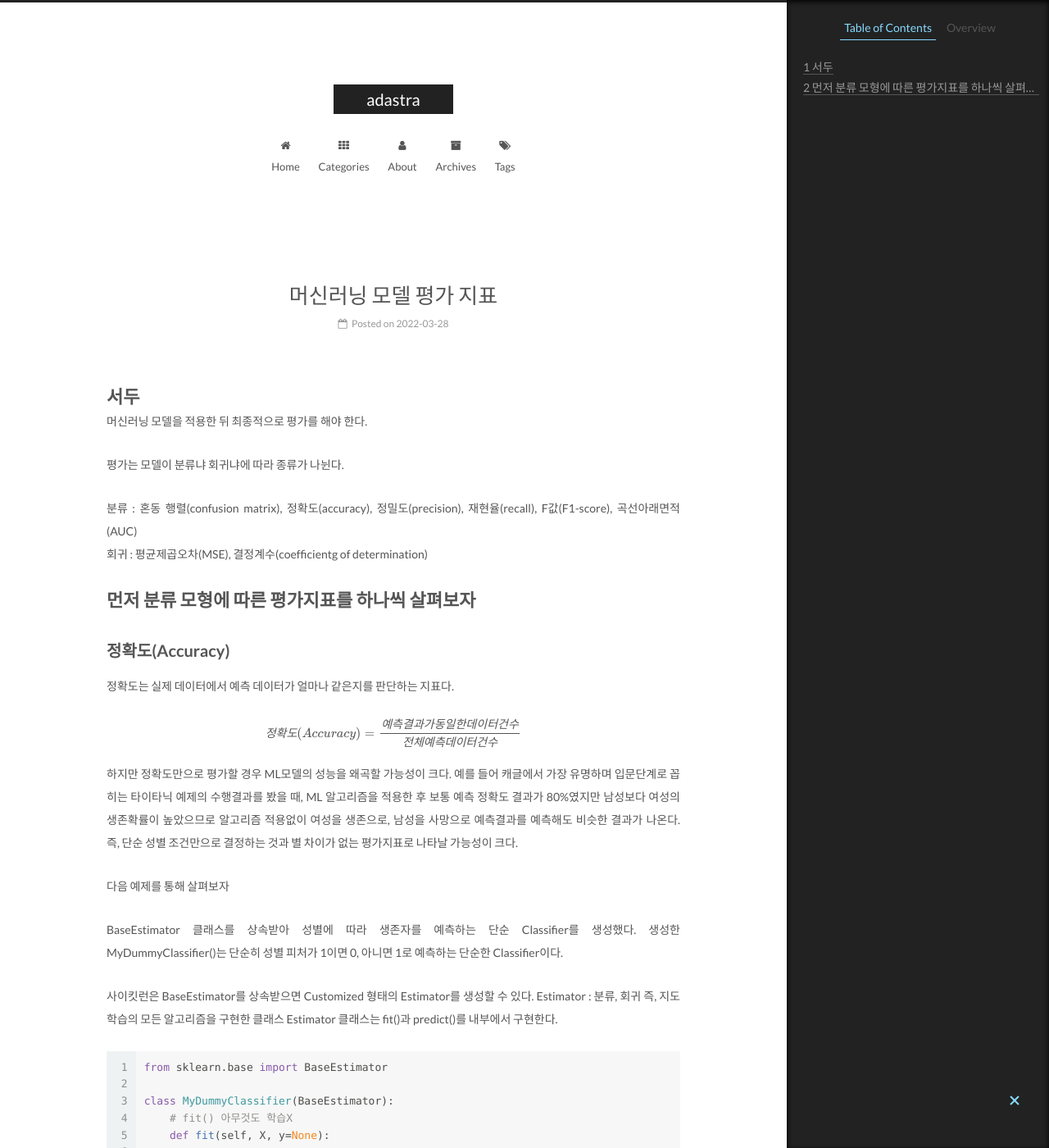
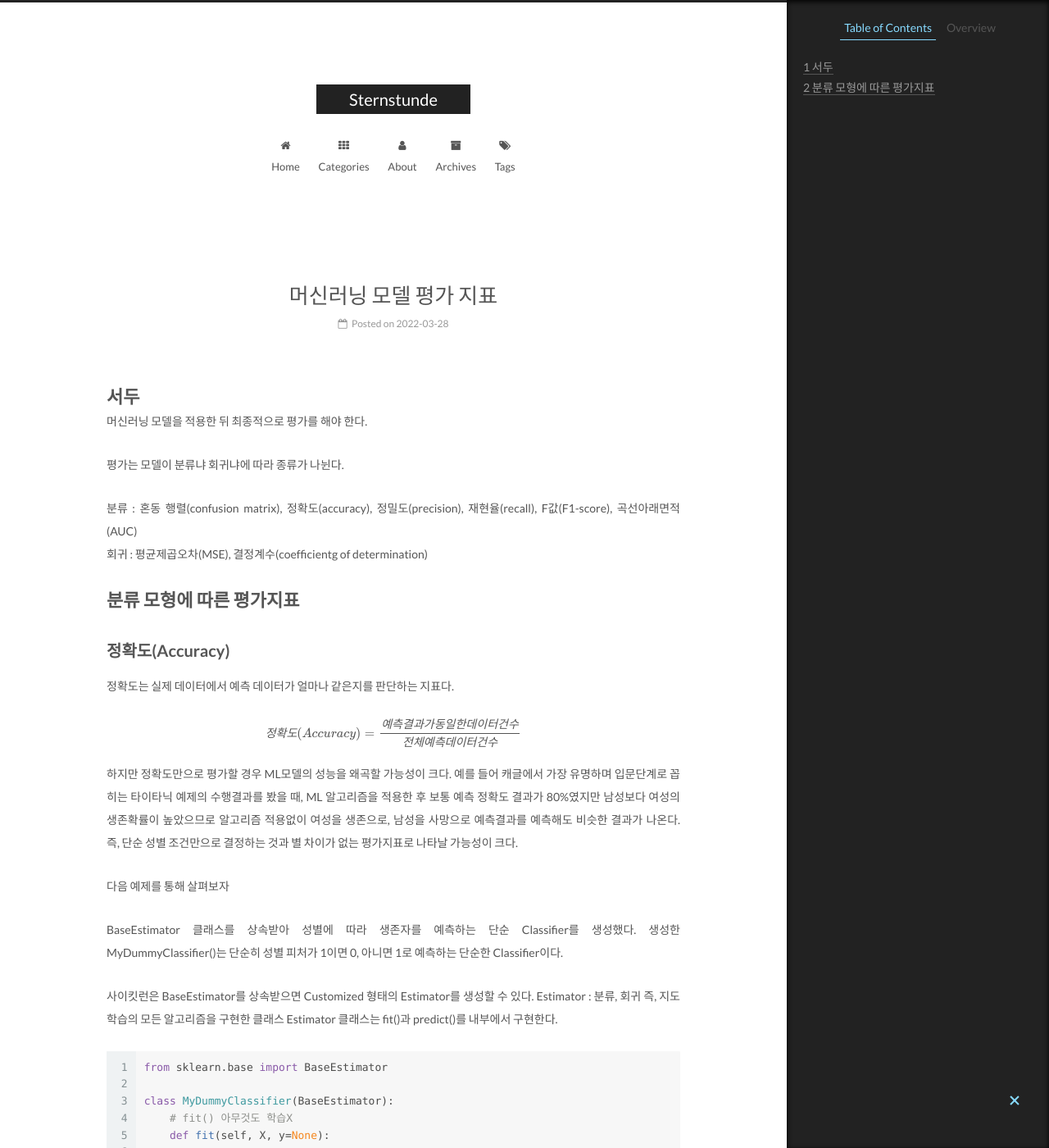
Before and after one commit to jhoonpaik/qorwlgns11123.github.io, a Jekyll site: the page built from _posts/2022-03-28-머신러닝-모델-평가지표.md, in a window 1280 px wide and 1400 px high. Shown: the whole window at 82% size. Built offline with Jekyll 4.4.1, drawn with Linux system fonts in a browser that asks for light colours; formulas are drawn with MathJax 3; some of the changed text lies outside the part shown.

Commit message:
blog update

```diff
--- a/_config.yml
+++ b/_config.yml
@@ -4,10 +4,10 @@
 # ---------------------------------------------------------------
 
 # Site
-title: adastra
+title: Sternstunde
 subtitle:
 description:
-author: qorwlgns
+author: qorwlgns11123
 # Support language: de, en, fr-FR, id, ja, ko, pt-BR, pt, ru, zh-Hans, zh-hk, zh-tw
 language: en
 date_format: '%Y-%m-%d'
--- a/_posts/2022-03-28-머신러닝-모델-평가지표.md
+++ b/_posts/2022-03-28-머신러닝-모델-평가지표.md
@@ -13,7 +13,7 @@ tags:
 분류 : 혼동 행렬(confusion matrix), 정확도(accuracy), 정밀도(precision), 재현율(recall), F값(F1-score), 곡선아래면적(AUC)
 회귀 : 평균제곱오차(MSE), 결정계수(coefficientg of determination)
 
-# 먼저 분류 모형에 따른 평가지표를 하나씩 살펴보자
+# 분류 모형에 따른 평가지표
 
 ## 정확도(Accuracy)
 정확도는 실제 데이터에서 예측 데이터가 얼마나 같은지를 판단하는 지표다.
```
